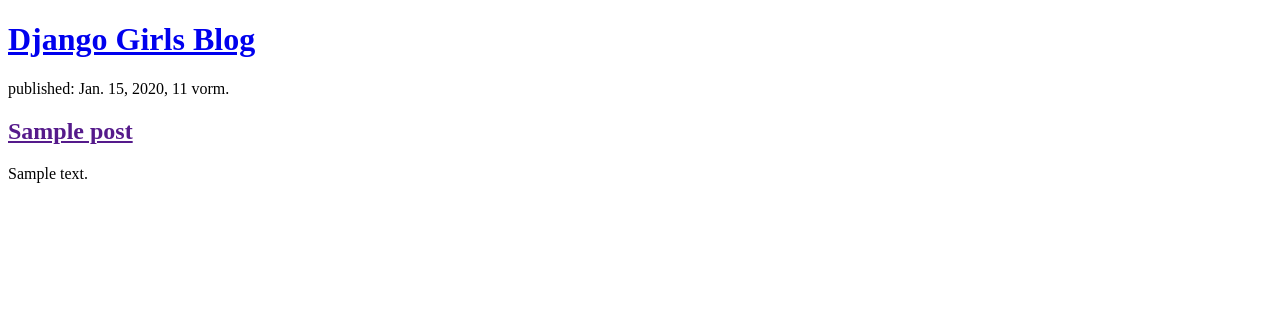
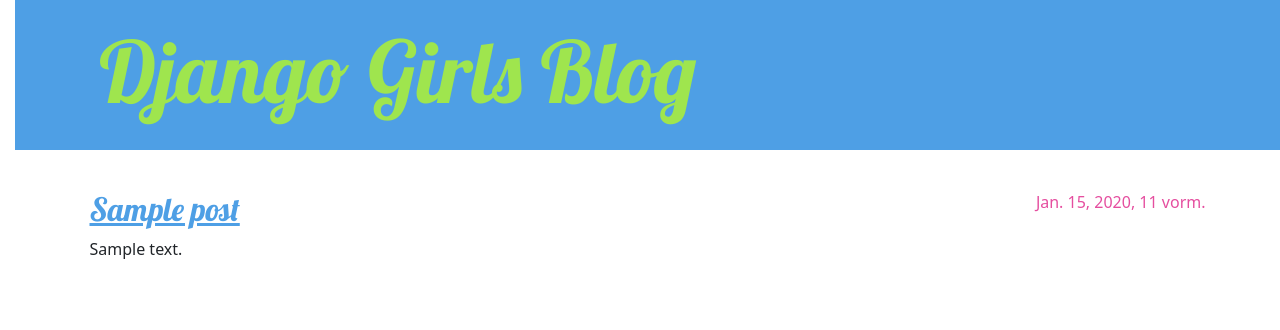
Before and after one commit to EKlEkl/my-first-blog, a Django app: page / in a window 1280 px wide. Shown: the top 330 px of the page. Run offline with Django 3.2, Linux system fonts and the light colour scheme; tables that the repository leaves empty hold one stand-in row (values such as "Sample post").

Commit message:
Added view and template for detailed blog post as well as CSS for the site.

```diff
--- /dev/null
+++ b/blog/static/css/blog.css
@@ -0,0 +1,80 @@
+h1 a, h2 a {
+    color: #4f8d60;
+    font-family: 'Lobster';
+}
+
+body {
+    padding-left: 15px;
+}
+
+
+.page-header {
+    background-color: #4e9fe5;
+    margin-top: 0;
+    margin-bottom: 40px;
+    padding: 20px 20px 20px 40px;
+}
+
+.page-header h1,
+.page-header h1 a,
+.page-header h1 a:visited,
+.page-header h1 a:active {
+    color: #9FE54E;
+    font-size: 64pt;
+    text-decoration: none;
+}
+
+h1,
+h2,
+h3,
+h4 {
+    font-family: 'Lobster', cursive;
+}
+
+.date {
+    color: #E54E9F;
+}
+
+.save {
+    float: right;
+}
+
+.post-form textarea,
+.post-form input {
+    width: 100%;
+}
+
+.top-menu,
+.top-menu:hover,
+.top-menu:visited {
+    color: #4e9fe5;
+    float: right;
+    font-size: 26pt;
+    margin-right: 20px;
+}
+
+.post {
+    margin-bottom: 70px;
+}
+
+.post h2 a,
+.post h2 a:visited {
+    color: #4e9fe5;
+}
+
+.post > .date,
+.post > .actions {
+    float: right;
+}
+
+.btn-secondary,
+.btn-secondary:visited {
+    color: #4e9fe5;
+    background: none;
+    border-color: #4e9fe5;
+}
+
+.btn-secondary:hover {
+    color: #FFFFFF;
+    background-color: #4e9fe5;
+}
--- /dev/null
+++ b/blog/templates/blog/base.html
@@ -0,0 +1,25 @@
+{% load static %}
+<!DOCTYPE html>
+<html>
+    <head>
+        <title>Django Girls blog</title>
+        <link rel="stylesheet" href="https://cdn.jsdelivr.net/npm/bootstrap@5.1.3/dist/css/bootstrap.min.css" integrity="sha384-1BmE4kWBq78iYhFldvKuhfTAU6auU8tT94WrHftjDbrCEXSU1oBoqyl2QvZ6jIW3" crossorigin="anonymous">
+        <link rel="stylesheet" href="{% static 'css/blog.css' %}">
+        <link href="//fonts.googleapis.com/css?family=Lobster&subset=latin,latin-ext" rel="stylesheet" type="text/css">
+    </head>
+    <body>
+        <header class="page-header">
+          <div class="container">
+              <h1><a href="/">Django Girls Blog</a></h1>
+          </div>
+        </header>
+        <main class="container">
+            <div class="row">
+                <div class="col">
+                {% block content %}
+                {% endblock %}
+                </div>
+            </div>
+        </main>
+    </body>
+</html>
--- a/blog/templates/blog/post_list.html
+++ b/blog/templates/blog/post_list.html
@@ -1,20 +1,13 @@
-<!DOCTYPE html>
-<html>
-    <head>
-        <title>Django Girls blog</title>
-    </head>
-    <body>
-        <header>
-            <h1><a href="/">Django Girls Blog</a></h1>
-        </header>
+{% extends 'blog/base.html' %}
 
-        {% for post in posts %}
-            <article>
-                <time>published: {{ post.published_date }}</time>
-                <h2><a href="">{{ post.title }}</a></h2>
-                <p>{{ post.text|linebreaksbr }}</p>
-            </article>
-        {% endfor %}
-
-    </body>
-</html>
+{% block content %}
+    {% for post in posts %}
+        <article class="post">
+            <time class="date">
+                {{ post.published_date }}
+            </time>
+            <h2><a href="{% url 'post_detail' pk=post.pk %}">{{ post.title }}</a></h2>
+            <p>{{ post.text|linebreaksbr }}</p>
+        </article>
+    {% endfor %}
+{% endblock %}
--- a/blog/urls.py
+++ b/blog/urls.py
@@ -3,4 +3,5 @@
 
 urlpatterns = [
     path('', views.post_list, name='post_list'),
+    path('post/<int:pk>/', views.post_detail, name='post_detail'),
 ]
--- a/blog/views.py
+++ b/blog/views.py
@@ -1,8 +1,13 @@
 from django.shortcuts import render
 from django.utils import timezone
 from .models import Post
+from django.shortcuts import render, get_object_or_404
 
 # Create your views here.
 def post_list(request):
     posts = Post.objects.filter(published_date__lte=timezone.now()).order_by('published_date')
     return render(request, 'blog/post_list.html', {'posts': posts})
+
+def post_detail(request, pk):
+    post = get_object_or_404(Post, pk=pk)
+    return render(request, 'blog/post_detail.html', {'post': post})
```
Also changed, not shown: blog/templates/blog/post_detail.html (added, +13 -0 lines).
